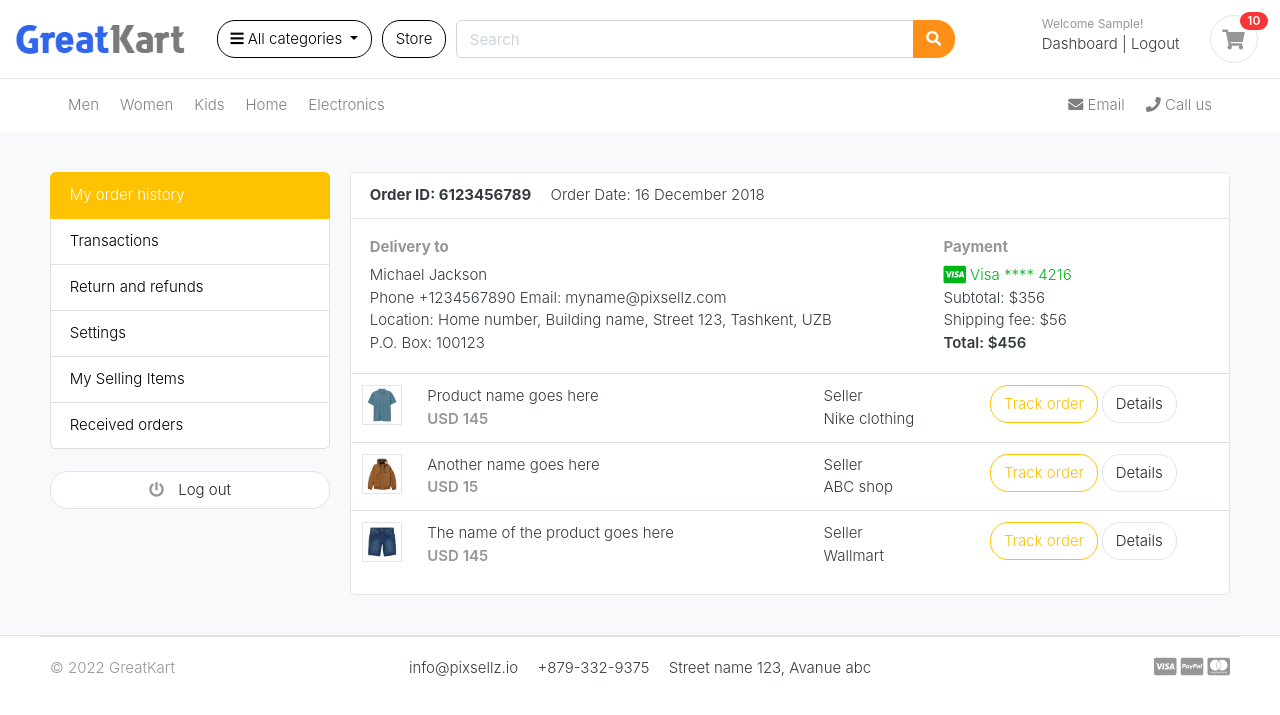
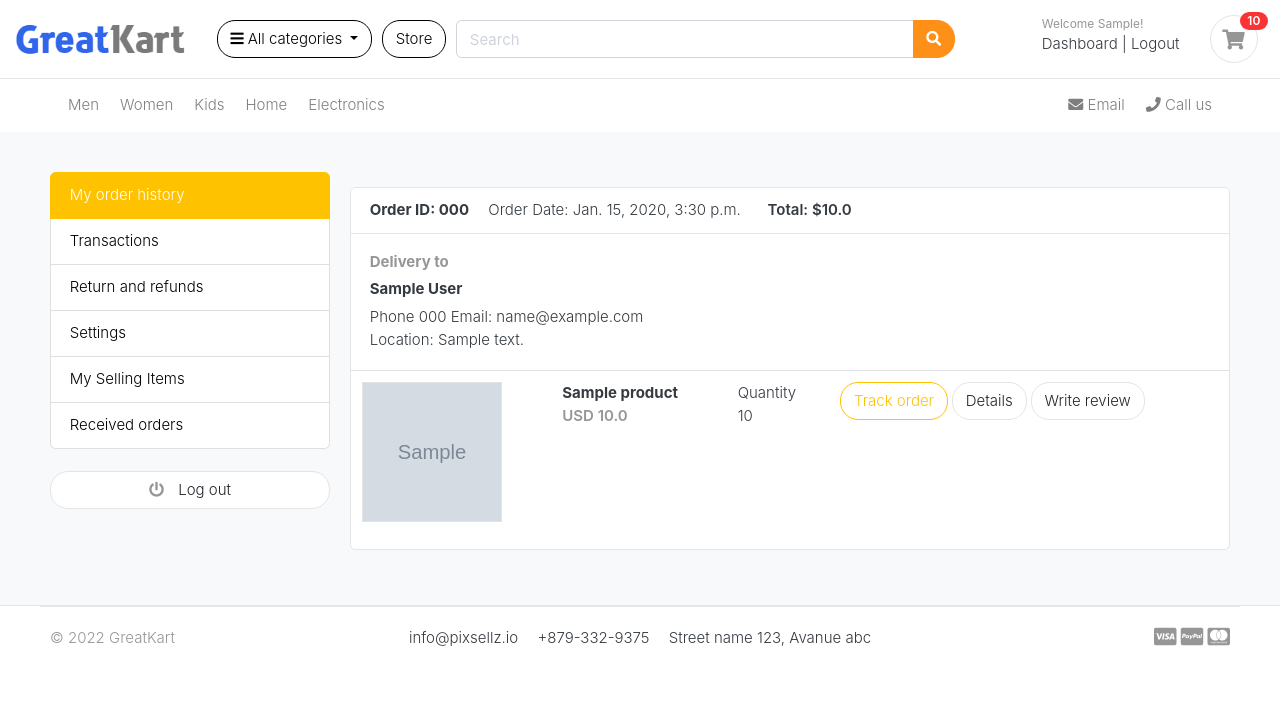
Before and after one commit to sushant1058git/shopify, a Django app: page /accounts/dashboard/ in a window 1280 px wide. Shown: the top 715 px of the page. Run offline with Django 3.2, Linux system fonts and the light colour scheme; a user stored in the database is signed in; tables that the repository leaves empty hold one stand-in row (values such as "Sample post"); grey boxes marked "Sample" are stand-in pictures; some libraries are stand-ins or nearby versions; some web fonts are replaced.

Commit message:
rating stars done

```diff
--- a/accounts/models.py
+++ b/accounts/models.py
@@ -68,3 +68,6 @@ class Account(AbstractBaseUser):
 
     def has_module_perms(self, add_label):
         return True
+
+    def fullName(self):
+        return f'{self.first_name} {self.last_name}'
--- a/accounts/urls.py
+++ b/accounts/urls.py
@@ -7,7 +7,6 @@ urlpatterns = [
     path('login/', views.login, name='login'),
     path('logout/', views.logout, name='logout'),
     path('dashboard/', views.dashboard, name='dashboard'),
-    path('', views.dashboard, name='dashboard'),
     path('forgotPassword/', views.forgotPassword, name='forgotPassword'),
     path('resetPassword/', views.resetPassword, name='resetPassword'),
 
--- a/accounts/views.py
+++ b/accounts/views.py
@@ -16,6 +16,26 @@ from cart.views import _get_cart_id
 from cart.models import Cart,CartItem
 import requests
 from django.views.decorators.csrf import csrf_exempt
+from orders.models import OrderProduct,Order
+
+@login_required(login_url='login')
+def dashboard(request):
+    context={}
+    # import pdb;pdb.set_trace()
+    orders = OrderProduct.objects.filter(user=request.user, ordered=True)[::-1]
+
+    # order_number_list=[]
+    # for i in orders:
+    #     order_number_list.append(i.order.order_number)
+    # first=order_number_list[0]
+    # ordId=Order.objects.get(order_number=first).id
+
+    # product=OrderProduct.objects.filter(order_id=ordId)
+    # for i in product:
+    #     print(i.product.product_name)
+
+    context['orders']=orders
+    return render(request,'accounts/dashboard.html',context)
 
 
 def register(request):
@@ -125,11 +145,6 @@ def activate(request, uidb64, token):
         return redirect(register)
 
 
-@login_required(login_url='login')
-def dashboard(request):
-    return render(request, 'accounts/dashboard.html')
-
-
 def forgotPassword(request):
     if request.method == 'POST':
         email = request.POST['email']
--- a/cart/models.py
+++ b/cart/models.py
@@ -1,3 +1,4 @@
+from re import T
 from django.db import models
 from store.models import Product,Variation
 from accounts.models import Account
@@ -13,7 +14,7 @@ class Cart(models.Model):
 
 class CartItem(models.Model):
     user = models.ForeignKey(Account, on_delete=models.CASCADE, null=True)
-    product = models.ForeignKey(Product, on_delete=models.CASCADE)
+    product = models.ForeignKey(Product, on_delete=models.CASCADE,null=True)
     variation = models.ManyToManyField(Variation, blank=True)
     cart = models.ForeignKey(Cart, on_delete=models.CASCADE, null=True)
     quantity = models.IntegerField()
--- a/orders/models.py
+++ b/orders/models.py
@@ -49,7 +49,7 @@ class Order(models.Model):
     updated_at=models.DateTimeField(auto_now=True)
 
     def __str__(self):
-        return str(self.user)
+        return str(self.order_number)
 
     def fullName(self):
         return f'{self.first_name} {self.last_name}'
@@ -59,7 +59,7 @@ class OrderProduct(models.Model):
     order=models.ForeignKey(Order,on_delete=models.CASCADE)
     payment=models.ForeignKey(Payment,on_delete=models.SET_NULL,blank=True,null=True)
     user=models.ForeignKey(Account,on_delete=models.SET_NULL,null=True)
-    product=models.ForeignKey(Product,on_delete=models.CASCADE)
+    product=models.ForeignKey(Product,on_delete=models.CASCADE,null=True)
     variation=models.ManyToManyField(Variation,null=True,blank=True)
     quantity=models.IntegerField()
     product_price=models.FloatField()
--- a/store/admin.py
+++ b/store/admin.py
@@ -1,5 +1,5 @@
 from django.contrib import admin
-from .models import Product,Variation
+from .models import Product,Variation,ReviewRating
 # Register your models here.
 
 
@@ -14,3 +14,4 @@ class VariationAdmin(admin.ModelAdmin):
     list_filter = ['variation_category', 'variation_value']
 admin.site.register(Product,ProductAdmin)
 admin.site.register(Variation, VariationAdmin)
+admin.site.register(ReviewRating)
--- a/store/models.py
+++ b/store/models.py
@@ -1,6 +1,8 @@
 from django.db import models
 from category.models import Category
 from django.urls import reverse
+from accounts.models import Account
+from django.db.models import Avg,Count
 
 class Product(models.Model):
     product_name = models.CharField(max_length=100)
@@ -19,6 +21,20 @@ class Product(models.Model):
 
     def __str__(self):
         return self.product_name
+
+    def averageReview(self):
+        reviews = ReviewRating.objects.filter(product=self, status=True).aggregate(average=Avg('rating'))
+        avg = 0
+        if reviews['average'] is not None:
+            avg = float(reviews['average'])
+        return avg
+
+    def countReview(self):
+        reviews = ReviewRating.objects.filter(product=self, status=True).aggregate(count=Count('id'))
+        count = 0
+        if reviews['count'] is not None:
+            count = int(reviews['count'])
+        return count
 
 
 class VariationManager(models.Manager):
@@ -45,3 +61,20 @@ class Variation(models.Model):
 
     def __str__(self):
         return self.variation_value
+
+class ReviewRating(models.Model):
+    product = models.ForeignKey(Product, on_delete=models.CASCADE)
+    user = models.ForeignKey(Account, on_delete=models.CASCADE)
+    subject = models.CharField(max_length=100, blank=True)
+    review = models.TextField(max_length=500, blank=True)
+    rating = models.FloatField()
+    ip = models.CharField(max_length=20, blank=True)
+    status = models.BooleanField(default=True)
+    created_at = models.DateTimeField(auto_now_add=True)
+    updated_at = models.DateTimeField(auto_now=True)
+
+    def __str__(self):
+        return self.subject
+
+    def fullName(self):
+        return f'{self.first_name} {self.last_name}'
--- a/store/urls.py
+++ b/store/urls.py
@@ -6,4 +6,6 @@ urlpatterns = [
              path('category/<slug:category_slug>/', views.store, name='products_by_category'),
              path('category/<slug:category_slug>/<slug:product_slug>/', views.product_details, name='product_details'),
              path('search/', views.search, name='search'),
+            path('reviewproducts/<int:product_id>/', views.reviewproducts, name='reviewproducts'),
+
               ]
--- a/templates/accounts/dashboard.html
+++ b/templates/accounts/dashboard.html
@@ -25,73 +25,46 @@
 		<a class="btn btn-light btn-block" href="{% url 'logout' %}"> <i class="fa fa-power-off"></i> <span class="text">Log out</span> </a>
 		<!--   SIDEBAR .//END   -->
 	</aside>
-	<main class="col-md-9">
+
+	<main class="col-md-9 mb-3 mt-3">
+		{% for order in orders %}
+
 		<article class="card">
 		<header class="card-header">
-			<strong class="d-inline-block mr-3">Order ID: 6123456789</strong>
-			<span>Order Date: 16 December 2018</span>
+			<strong class="d-inline-block mr-3">Order ID: {{order.order.order_number}}</strong>
+			<span>Order Date: {{order.payment.orderPlacedOn}}</span>
+			<span class="b mx-4">Total:  ${{order.order.orderTotal}} </span>
 		</header>
 		<div class="card-body">
 			<div class="row">
 				<div class="col-md-8">
 					<h6 class="text-muted">Delivery to</h6>
-					<p>Michael Jackson <br>
-					Phone +1234567890 Email: myname@pixsellz.com <br>
-			    	Location: Home number, Building name, Street 123,  Tashkent, UZB <br>
-			    	P.O. Box: 100123
-			 		</p>
-				</div>
-				<div class="col-md-4">
-					<h6 class="text-muted">Payment</h6>
-					<span class="text-success">
-						<i class="fab fa-lg fa-cc-visa"></i>
-					    Visa  **** 4216
-					</span>
-					<p>Subtotal: $356 <br>
-					 Shipping fee:  $56 <br>
-					 <span class="b">Total:  $456 </span>
-					</p>
+					<h6>{{order.order.fullName}}</h6>
+					Phone {{order.order.phone}} Email: {{order.order.email}}<br>
+			    	Location: {{order.order.address}}
 				</div>
 			</div> <!-- row.// -->
 		</div> <!-- card-body .// -->
+
 		<div class="table-responsive">
 		<table class="table table-hover">
 			<tr>
-				<td width="65">
-					<img src="../images/items/1.jpg" class="img-xs border">
+				<td width="200">
+					<a href=""><img src="{{order.product.image.url}}"  class="img-md border"></a>
 				</td>
 				<td>
-					<p class="title mb-0">Product name goes here </p>
-					<var class="price text-muted">USD 145</var>
+					<p class="title mb-0"><strong>{{ order.product.product_name}}</strong></p>
+					<var class="price text-muted">USD {{order.product.price}}</var>
 				</td>
-				<td> Seller <br> Nike clothing </td>
-				<td width="250"> <a href="#" class="btn btn-outline-primary">Track order</a> <a href="#" class="btn btn-light"> Details </a> </td>
-			</tr>
-			<tr>
-				<td>
-					<img src="../images/items/2.jpg" class="img-xs border">
+				<td> Quantity <br x> {{ order.quantity}} </td>
+				<td width="400"> <a href="#" class="btn btn-outline-primary">Track order</a> <a href="#" class="btn btn-light"> Details </a>
+					<a href="{% url 'reviewproducts' order.product_id %}" class="btn btn-light"> Write review </a> </td>
 				</td>
-				<td>
-					<p class="title mb-0">Another name goes here </p>
-					<var class="price text-muted">USD 15</var>
-				</td>
-				<td> Seller <br> ABC shop </td>
-				<td> <a href="#" class="btn btn-outline-primary">Track order</a> <a href="#" class="btn btn-light"> Details </a> </td>
-			</tr>
-			<tr>
-				<td>
-					<img src="../images/items/3.jpg" class="img-xs border">
-				</td>
-				<td>
-					<p class="title mb-0">The name of the product  goes here </p>
-					<var class="price text-muted">USD 145</var>
-				</td>
-				<td> Seller <br> Wallmart </td>
-				<td> <a href="#" class="btn btn-outline-primary">Track order</a> <a href="#" class="btn btn-light"> Details </a> </td>
 			</tr>
 		</table>
 		</div> <!-- table-responsive .end// -->
 		</article> <!-- order-group.// -->
+		{% endfor %}
 	</main>
 </div> <!-- row.// -->
 </div>
--- a/templates/base.html
+++ b/templates/base.html
@@ -17,6 +17,8 @@
 <!-- Bootstrap4 files-->
 <script src="{% static 'js/bootstrap.bundle.min.js' %}" type="text/javascript"></script>
 <link href="{% static 'css/bootstrap.css' %}" rel="stylesheet" type="text/css"/>
+<link href="{% static 'css/ratingstars.css' %}" rel="stylesheet" type="text/css"/>
+<link rel="stylesheet" href="https://cdnjs.cloudflare.com/ajax/libs/font-awesome/4.7.0/css/font-awesome.min.css">
 
 <!-- Font awesome 5 -->
 <link href="{% static 'fonts/fontawesome/css/all.min.css' %}" type="text/css" rel="stylesheet">
```
Also changed, not shown: Shopify/static/css/ratingstars.css (added, +65 -0 lines), orders/admin.py (+6 -1 lines), store/forms.py (added, +9 -0 lines), store/views.py (+41 -2 lines), templates/store/product_details.html (+28 -10 lines), templates/store/reviewproduct.html (added, +45 -0 lines), templates/store/store.html (+14 -2 lines), orders/views.py (line endings or trailing spaces).
